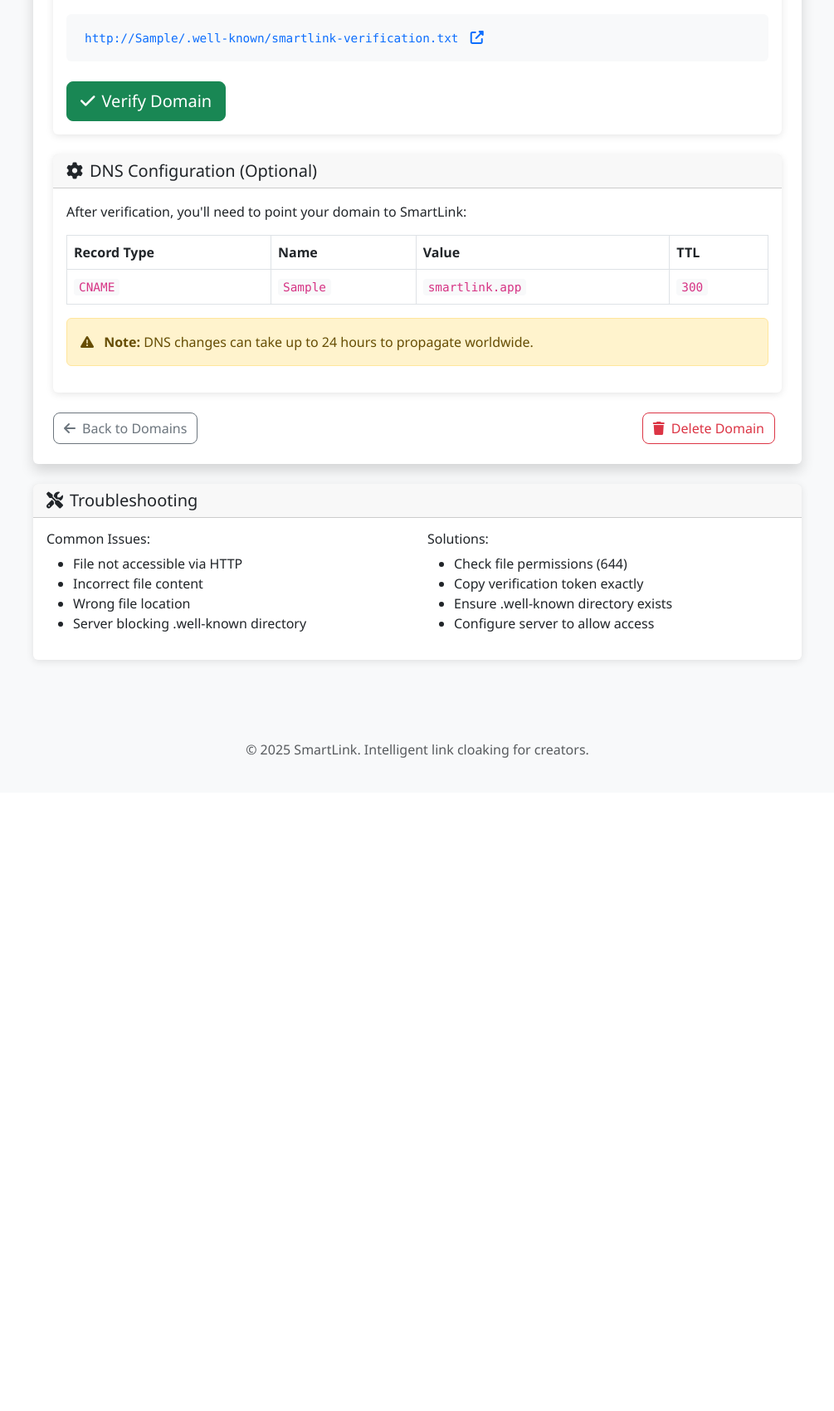
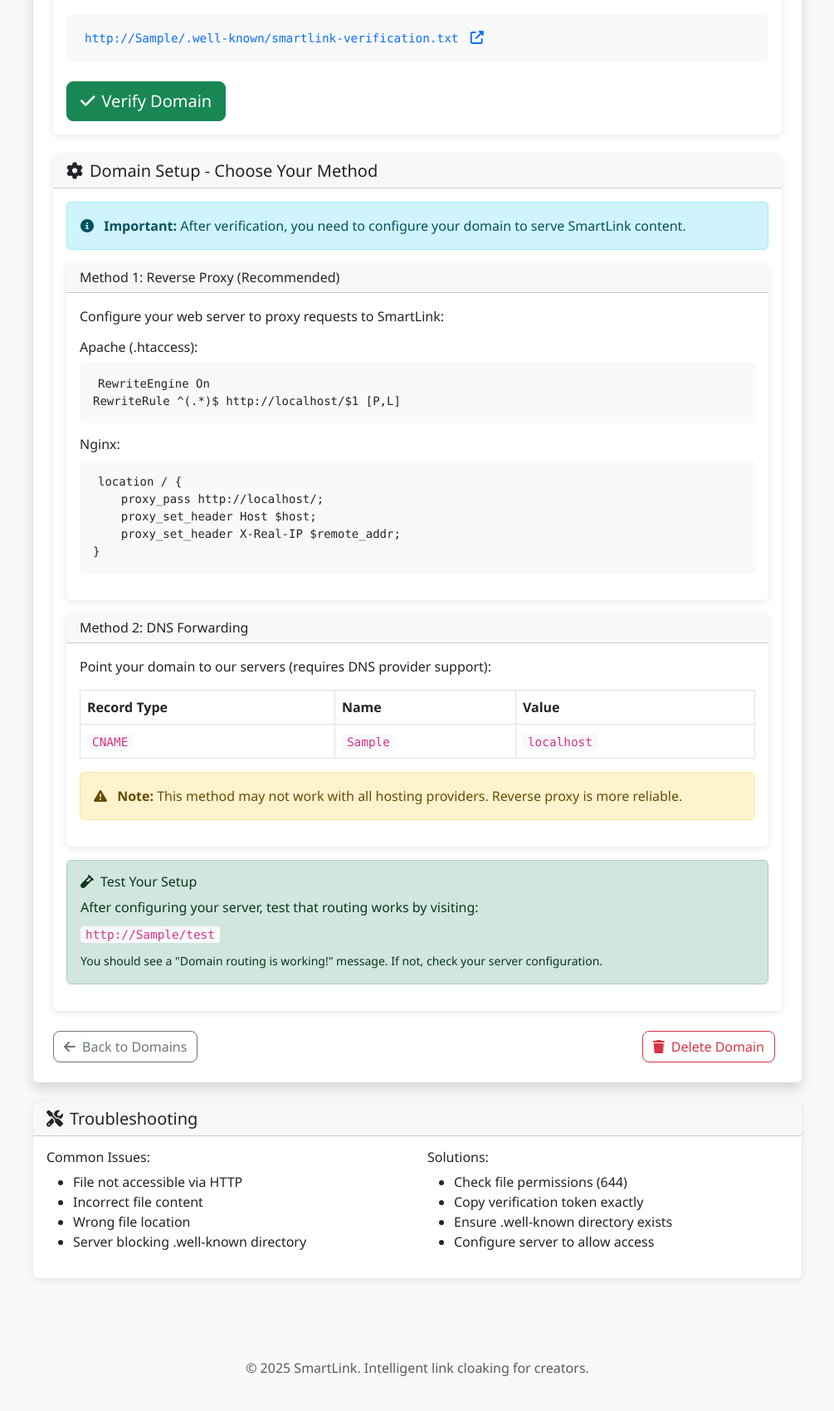
Before and after one commit to LovroPodobnik/SmartLink, a Flask app: page /domains/1/verify in a window 1280 px wide. Shown: the part 573-2273 px from the top of the page at 83% size, without its empty margins (137-1142 px from the left). Before the commit the page ends 1486 px from the top, so only its background shows below. Run offline with Flask 3, Linux system fonts and the light colour scheme; the visitor is signed in with stand-in values (Sample User, id 1); tables that the repository leaves empty hold one stand-in row (values such as "Sample post").

Commit message:
Improve custom domain handling and provide setup instructions
Adds custom domain routing logic and displays setup instructions with reverse proxy and DNS forwarding examples.

Replit-Commit-Author: Agent
Replit-Commit-Session-Id: 95d8fd13-d80f-41e5-b694-dc4cfd70e019
Replit-Commit-Screenshot-Url: https://storage.googleapis.com/screenshot-production-us-central1/bae84f4a-1d90-400b-97b1-70fcc3c08377/8d33610e-b39d-41cb-bbee-73afaf269f64.jpg

```diff
--- a/routes.py
+++ b/routes.py
@@ -216,10 +216,22 @@ def analytics(short_code):
 @app.route('/<short_code>')
 def smart_redirect(short_code):
     """Smart redirect endpoint - core functionality"""
+    # Get the current domain from the request
+    current_domain = request.host
+
+    # Find the smart link by short code
     smart_link = SmartLink.query.filter_by(short_code=short_code, is_active=True).first()
 
     if not smart_link:
         abort(404)
+
+    # Check if this request is coming from a custom domain
+    if smart_link.custom_domain and smart_link.custom_domain.domain != current_domain:
+        # If the link has a custom domain but request is from different domain, redirect to correct domain
+        if smart_link.custom_domain.is_verified and smart_link.custom_domain.is_active:
+            protocol = 'https' if smart_link.custom_domain.ssl_enabled else 'http'
+            correct_url = f"{protocol}://{smart_link.custom_domain.domain}/{short_code}"
+            return redirect(correct_url, code=301)
 
     # Get request details
     user_agent = request.headers.get('User-Agent', '')
@@ -396,6 +408,19 @@ def delete_domain(domain_id):
     flash(f'Domain {domain.domain} deleted successfully.', 'success')
     return redirect(url_for('manage_domains'))
 
+@app.route('/test')
+def test_domain():
+    """Test endpoint to check if custom domain routing is working"""
+    current_domain = request.host
+    return f"""
+    <h1>SmartLink Domain Test</h1>
+    <p><strong>Current Domain:</strong> {current_domain}</p>
+    <p><strong>Status:</strong> ✅ Domain routing is working!</p>
+    <p>If you can see this page on your custom domain, the routing is configured correctly.</p>
+    <hr>
+    <small>Now create a SmartLink using this domain and test the short URLs.</small>
+    """
+
 @app.errorhandler(404)
 def not_found(error):
     return render_template('index.html'), 404
--- a/templates/verify_domain.html
+++ b/templates/verify_domain.html
@@ -72,16 +72,47 @@
                         </div>
                     </div>
 
-                    <!-- DNS Configuration -->
+                    <!-- Setup Instructions -->
                     <div class="card mt-4">
                         <div class="card-header">
                             <h5 class="mb-0">
-                                <i class="fas fa-cog me-2"></i>DNS Configuration (Optional)
+                                <i class="fas fa-cog me-2"></i>Domain Setup - Choose Your Method
                             </h5>
                         </div>
                         <div class="card-body">
-                            <p>After verification, you'll need to point your domain to SmartLink:</p>
+                            <div class="alert alert-info">
+                                <i class="fas fa-info-circle me-2"></i>
+                                <strong>Important:</strong> After verification, you need to configure your domain to serve SmartLink content.
+                            </div>
 
+                            <!-- Method 1: Reverse Proxy -->
+                            <div class="card mb-3">
+                                <div class="card-header">
+                                    <h6 class="mb-0">Method 1: Reverse Proxy (Recommended)</h6>
+                                </div>
+                                <div class="card-body">
+                                    <p>Configure your web server to proxy requests to SmartLink:</p>
+
+                                    <h6>Apache (.htaccess):</h6>
+                                    <pre class="bg-light p-3 rounded"><code>RewriteEngine On
+RewriteRule ^(.*)$ {{ request.url_root }}$1 [P,L]</code></pre>
+
+                                    <h6>Nginx:</h6>
+                                    <pre class="bg-light p-3 rounded"><code>location / {
+    proxy_pass {{ request.url_root }};
+    proxy_set_header Host $host;
+    proxy_set_header X-Real-IP $remote_addr;
+}</code></pre>
+                                </div>
+                            </div>
+
+                            <!-- Method 2: DNS Forwarding -->
+                            <div class="card">
+                                <div class="card-header">
+                                    <h6 class="mb-0">Method 2: DNS Forwarding</h6>
+                                </div>
+                                <div class="card-body">
+                                    <p>Point your domain to our servers (requires DNS provider support):</p>
                                     <div class="table-responsive">
                                         <table class="table table-bordered">
                                             <thead>
@@ -89,23 +120,32 @@
                                                     <th>Record Type</th>
                                                     <th>Name</th>
                                                     <th>Value</th>
-                                            <th>TTL</th>
                                                 </tr>
                                             </thead>
                                             <tbody>
                                                 <tr>
                                                     <td><code>CNAME</code></td>
-                                            <td><code>{{ domain.domain.split('.')[0] }}</code></td>
-                                            <td><code>smartlink.app</code></td>
-                                            <td><code>300</code></td>
+                                                    <td><code>{{ domain.domain }}</code></td>
+                                                    <td><code>{{ request.host }}</code></td>
                                                 </tr>
                                             </tbody>
                                         </table>
                                     </div>
-
                                     <div class="alert alert-warning">
                                         <i class="fas fa-exclamation-triangle me-2"></i>
-                                <strong>Note:</strong> DNS changes can take up to 24 hours to propagate worldwide.
+                                        <strong>Note:</strong> This method may not work with all hosting providers. Reverse proxy is more reliable.
+                                    </div>
+                                </div>
+                            </div>
+
+                            <!-- Test Your Setup -->
+                            <div class="alert alert-success mt-3">
+                                <h6><i class="fas fa-vial me-2"></i>Test Your Setup</h6>
+                                <p class="mb-2">After configuring your server, test that routing works by visiting:</p>
+                                <code>http://{{ domain.domain }}/test</code>
+                                <p class="mt-2 mb-0">
+                                    <small>You should see a "Domain routing is working!" message. If not, check your server configuration.</small>
+                                </p>
                             </div>
                         </div>
                     </div>
```
Lines whose indentation alone changed are shown as unchanged.
